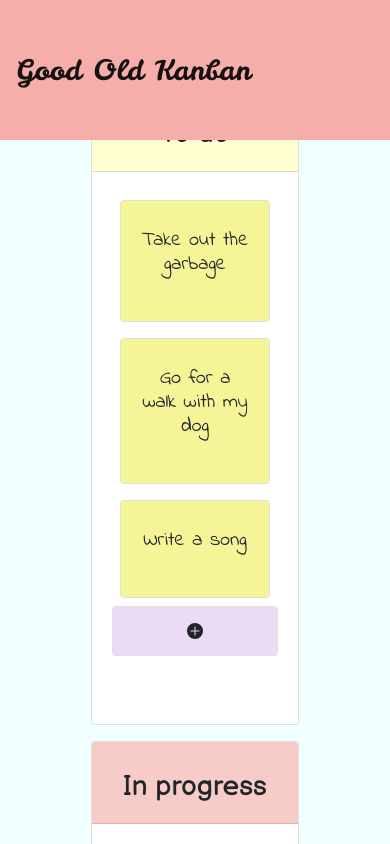
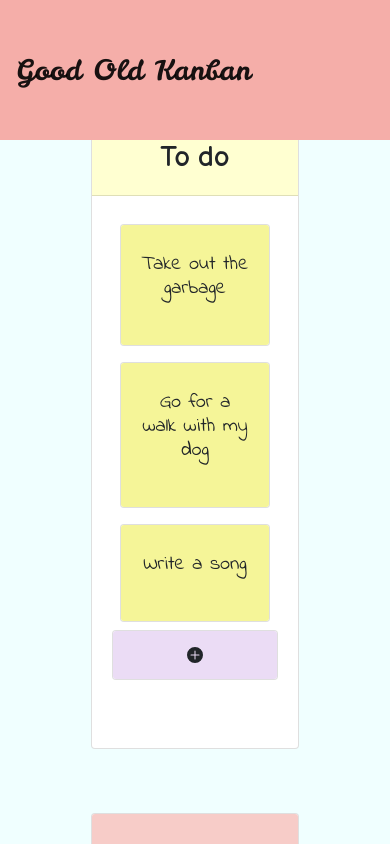
Before and after one commit to jessicaseo83/kanban, a React (Create React App) app: page / in a window 390 px wide. Shown: the top 844 px of the page. Built offline with nearby package versions, Linux system fonts and the light colour scheme.

Commit message:
let margins increase for small screens

```diff
--- a/src/components/Column.css
+++ b/src/components/Column.css
@@ -43,3 +43,9 @@
     margin: 2em;
   }
 }
+
+@media only screen and (max-width: 960px) {
+  .columns {
+    margin: 2em;
+  }
+}
```
Also changed, not shown: src/styles/index.css (line endings or trailing spaces).
